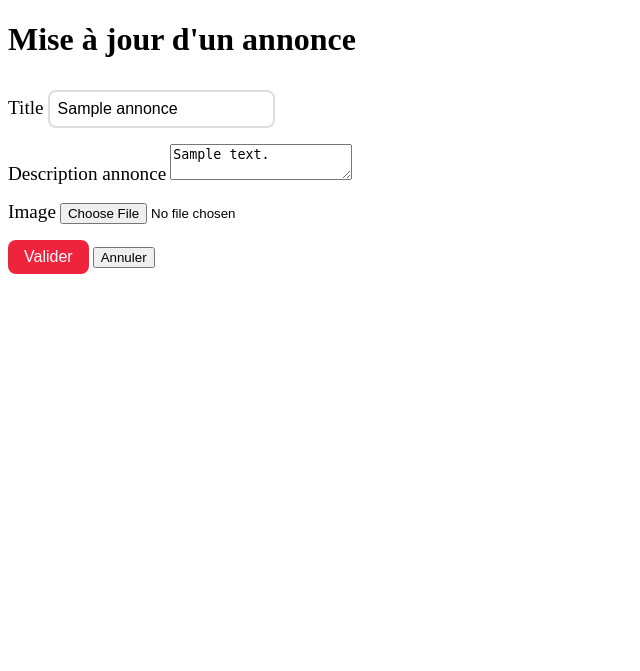
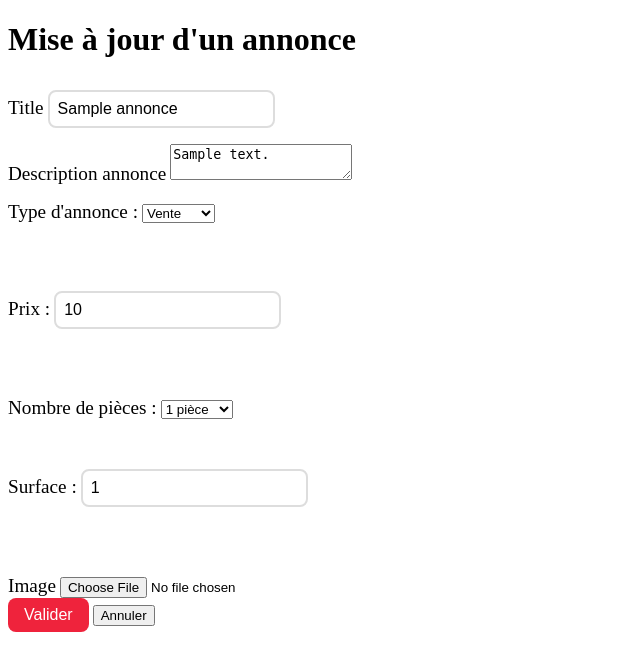
Before and after one commit to Stelian2022/challenge_immo_StelianStanciu, a PHP site: page /adminImmo/edit.php?id=1 in a window 1280 px wide. Shown: the top 671 px of the page, without its empty margins (0-640 px from the left). Run offline with PHP 8.4, Linux system fonts and the light colour scheme; tables that the repository leaves empty hold one stand-in row (values such as "Sample post").

Commit message:
edit annonces ok

```diff
--- a/adminImmo/edit.php
+++ b/adminImmo/edit.php
@@ -1,17 +1,19 @@
 <?php
 /*
-* Mise à jour d'un article
+* Mise à jour d'un annonce
 */
 include '../inc/fonctions.php';
 
-(isGetIdValid()) ? $id = $_GET['id'] : error404();
+(isGetIdValid()) ? $id_annonce = $_GET['id'] : error404();
 
-$titleDb = getAnnonceById($id)['title'];
-$descriptionDb = getAnnonceById($id)['description'];
-$typeDb = getAnnonceById($id)['type'];
-$priceDb = getAnnonceById($id)['price'];
-$surfaceDb = getAnnonceById($id)['surface'];
-$roomDb = getAnnonceById($id)['room'];
+$titleDb = getAnnonceById($id_annonce)['title'];
+$descriptionDb = getAnnonceById($id_annonce)['description'];
+$surfaceDb = getAnnonceById($id_annonce)['surface'];
+ $typeDb = getAnnonceById($id_annonce)['type'];
+ $roomDb = getAnnonceById($id_annonce)['room'];
+ $priceDb = getAnnonceById($id_annonce)['price'];
+
+
 
 if ($_SERVER['REQUEST_METHOD'] === 'POST') :
     $imageName = $_FILES['image']['name'];
@@ -34,14 +36,14 @@ if ($_SERVER['REQUEST_METHOD'] === 'POST') :
     $title = cleanData($_POST['title']);
     $image = "./uploads/" . $imageName;
     $description = cleanData($_POST['description']);
-    $type = cleanData($_POST['type']);
-    $room = cleanData($_POST['room']);
     $surface = cleanData($_POST['surface']);
+     $type = cleanData($_POST['type']);
     $price = cleanData($_POST['price']);
+     $room = cleanData($_POST['room']);
 
 
 
-    updateAnnonce($id_annonce, $type, $title, $description, $room, $surface, $price, $image);
+    updateAnnonce($id_annonce, $title, $description, $surface,$type,$price,$room, $image);
 
     header('Location: ./index.php');
     exit();
--- a/assets/css/style.css
+++ b/assets/css/style.css
@@ -83,3 +83,15 @@
 .errors li {
   margin-bottom: 0.5rem;
 }
+
+/* css general */
+.immo {
+  display: flex;
+}
+.annonce {
+  width: 40%;
+  padding: 2rem;
+}
+.annonce img {
+  width: 100%;
+}
--- a/inc/fonctions.php
+++ b/inc/fonctions.php
@@ -122,7 +122,7 @@ function insertAnnonce(
    return $conn->lastInsertId();
 }
 
-function updateAnnonce(int $id_annonce, string $title, string $description, string $type, int $price, int $surface, int $room, string $image): bool
+function updateAnnonce(int $id_annonce, string $title, string $description,string $surface, string $type, string $price, string $room, string $image): bool
 {
    require 'pdo.php';
 
--- a/view/adminImmo/edit.view.php
+++ b/view/adminImmo/edit.view.php
@@ -22,6 +22,33 @@
                 <textarea name="description" id="description"><?= $descriptionDb ?></textarea>
             </div>
             <div>
+                <label for="type">Type d'annonce :</label>
+                <select name="type" id="type" value="<?= $typeDb ?>">
+                    <option value="vente">Vente</option>
+                    <option value="location">Location</option>
+                </select>
+            </div><br><br>
+            <div>
+                <label for="price">Prix :</label>
+                <input type="text" name="price" id="price" value="<?= $priceDb ?>">
+            </div><br><br>
+            <div>
+                <label for="room">Nombre de pièces :</label>
+                <select name="room" id="room" value="<?= $roomDb ?>">
+                    <option value="1">1 pièce</option>
+                    <option value="2">2 pièces</option>
+                    <option value="3">3 pièces</option>
+                    <option value="4">4 pièces</option>
+                    <option value="5">5 pièces</option>
+                </select>
+            </div><br>
+            <div>
+                <label for="surface">Surface :</label>
+                <input type="text" name="surface" id="surface" value="<?= $surfaceDb ?>">
+            </div><br><br>
+
+            <div>
+            <div>
             <label for="image">Image</label>
                 <input type="file" name="image" id="image">
             </div>
--- a/view/index.view.php
+++ b/view/index.view.php
@@ -29,11 +29,11 @@
                 <?php endif ?>
             </p>
         </header>
-        <section>
+        <section class="immo">
             <?php
             if (count(getAnnonceLimit($limit, $offset)) != 0) :
                 foreach (getAnnonceLimit($limit, $offset) as $article) : ?>
-                    <article>
+                    <article class="annonce">
                         <h4><?= $article['title'] ?></h4>
                         <p><?= $article['type'] ?></p>
                         <?php if ($article['image'] != null) : ?>
```
Also changed, not shown: uploads/images (2).jpeg (added), uploads/raw (1).jpeg (added). Lines whose indentation alone changed are shown as unchanged.
